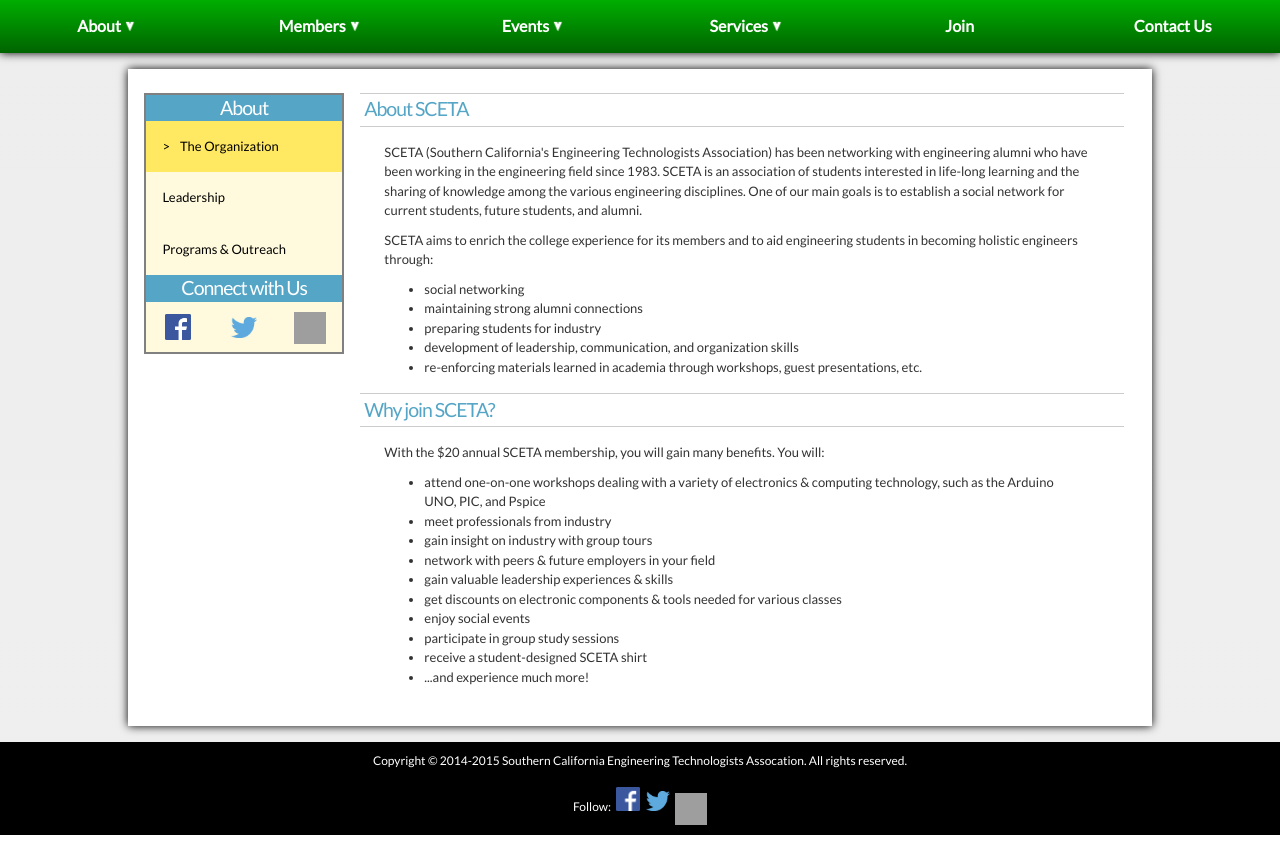
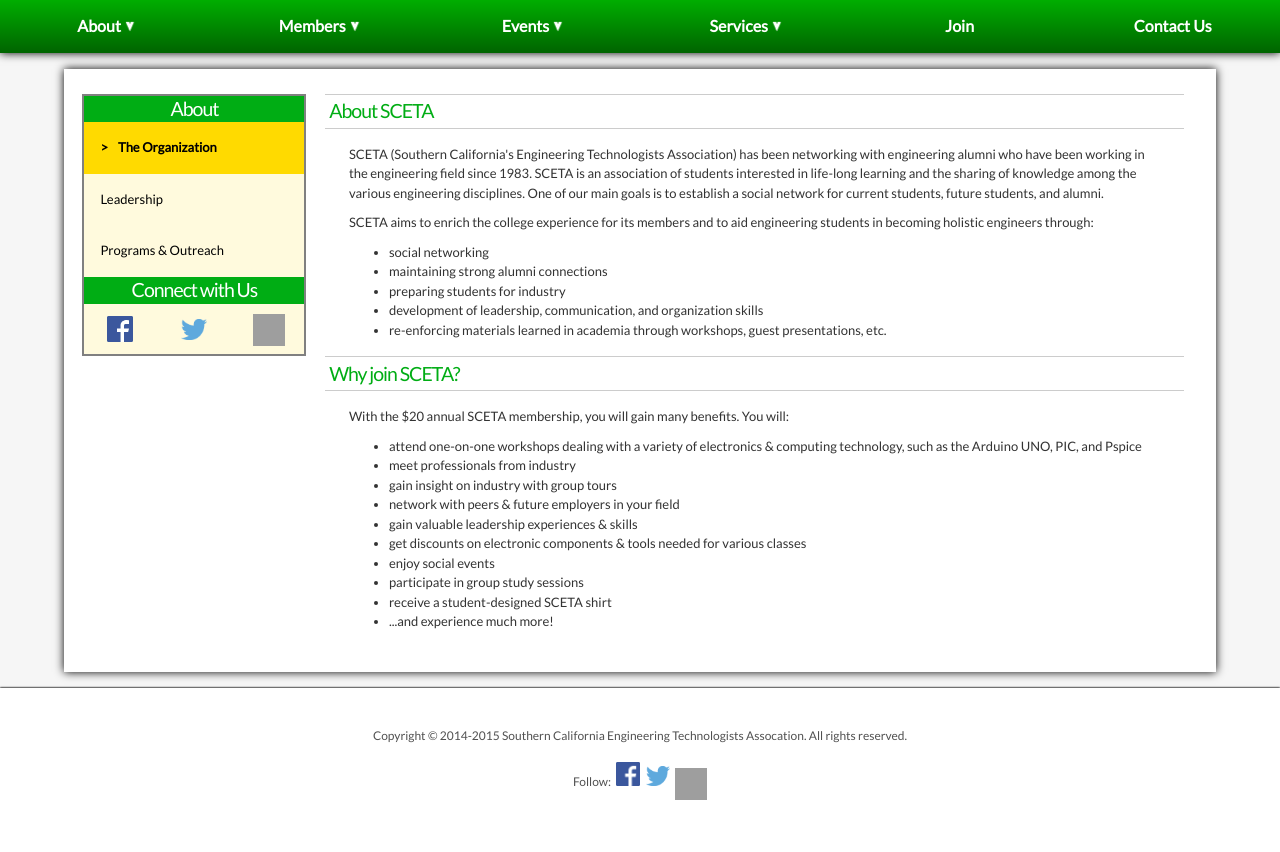
Before and after one commit to ScetaWebmaster/SCETACPP, a PHP site: page /about/ in a window 1280 px wide. Shown: the part 301-1153 px from the top of the page. Run offline with PHP 8.4, Linux system fonts and the light colour scheme; some libraries are stand-ins or nearby versions; grey boxes are pictures that could not be loaded.

Commit message:
Implemented new style changes for a cleaner, brighter look.

```diff
--- a/sceta.org/css/3cols.css
+++ b/sceta.org/css/3cols.css
@@ -12,15 +12,17 @@
 	width: 32.26%;
 }
 
-/*  GO FULL WIDTH AT LESS THAN 480 PIXELS */
+/*  GO FULL WIDTH AT LESS THAN 800 PIXELS */
 
-@media only screen and (max-width: 480px) {
+@media only screen and (max-width: 800px) {
 	.span_3_of_3 {
 		width: 100%;
 	}
+
 	.span_2_of_3 {
 		width: 100%;
 	}
+
 	.span_1_of_3 {
 		width: 100%;
 	}
--- a/sceta.org/css/480.css
+++ b/sceta.org/css/480.css
@@ -4,11 +4,11 @@ header {
 	width: 93.75%; /* 450px / 480px */
 }
 
-#maincontent{
+#maincontent {
 	width: 93.75%; /* 450px / 480px */
 }
 
-.maincontent{
+.maincontent {
 	width: 93.75%; /* 450px / 480px */
 }
 
--- a/sceta.org/css/col.css
+++ b/sceta.org/css/col.css
@@ -33,7 +33,7 @@
 	margin-left: 0; /* All Browsers Except IE6 and Lower */
 }
 
-@media only screen and (max-width: 480px) {
+@media only screen and (max-width: 800px) {
 	.col {
 		margin: 1% 0; /* Remove Margins as All Go Full Width at 480 Pixels */
 	}
--- a/sceta.org/css/style.css
+++ b/sceta.org/css/style.css
@@ -13,15 +13,15 @@ body {
 	margin: 0 auto;
 	padding: 0;
 	font: 100%/1.4 'Lato', 'lucida sans unicode', 'lucida grande', 'Trebuchet MS', verdana, arial, helvetica, helve, sans-serif;
-	color: #000;
+	color: #515151;
 	text-align: center;
-	background: #ededed;
-	background: -ms-linear-gradient(top, #ededed 0%, #efefef 100%);
-	background: -moz-linear-gradient(top, #ededed 0%, #efefef 100%);
-	background: -o-linear-gradient(top, #ededed 0%, #efefef 100%);
-	background: -webkit-gradient(linear, left top, left bottom, color-stop(0, #ededed), color-stop(1, #efefef));
-	background: -webkit-linear-gradient(top, #ededed 0%, #efefef 100%);
-	background: linear-gradient(top, #ededed 0%, #efefef 100%);
+	background: #f6f6f6;
+}
+
+	@media only screen and (max-width: 1024px) {
+		body {
+			background: #ffffff;
+		}
 	}
 
 .no-js #loader { display: none;  }
@@ -84,15 +84,12 @@ h3 {
 }
 
 h4 {
-	color: #444;
+	color: #00ad14;
 	margin-bottom: 0.5em;
 	font-size: 1.5em; /* 24 / 16  */
 	line-height: 1.25;
 }
 
-	footer h4 {
-		color: #ccc;
-	}
 
 h5 {
 	color: #555;
@@ -209,7 +206,7 @@ sub {
 /* ===== Links ===== */
 
 a {
-	color: #cc1122;
+	color: #0051d7;
 	-webkit-transition: all 0.5s ease;
 	-moz-transition: all 0.5s ease;
 	-o-transition: all 0.5s ease;
@@ -760,7 +724,7 @@ textarea:invalid {
 
 		#maincontent {
 			clear: both;
-			width: 80%; /* 1000px / 1250px */
+			width: 90%; /* 1000px / 1250px */
 			font-size: 0.8125em; /* 13 / 16 */
 			max-width: 92.3em; /* 1200px / 13 */
 			margin: 0 auto;
@@ -774,8 +738,14 @@ textarea:invalid {
 			box-shadow: 0px 0px 9px rgba(0, 0, 0, 1);
 		}
 
+			@media only screen and (max-width: 1024px) {
+				#maincontent {
+					margin-top: 8px;
+					box-shadow: none;
+				}
+			}
+
 			#maincontent h4 {
-				color: #55a5c6;
 				border-top: 1px solid #ccc;
 				border-bottom: 1px solid #ccc;
 				margin: 0 auto;
@@ -784,7 +754,7 @@ textarea:invalid {
 			}
 
 				#maincontent .span_1_of_4 h4 {
-					background: #55a5c6;
+					background: #00ad14;
 					border: none;
 					margin-bottom: 0;
 					color: #fff;
@@ -835,7 +805,8 @@ textarea:invalid {
 						}
 
 							#maincontent .span_1_of_4 ul li a#selected {
-								background: #ffe862;
+								background: #ffda00;
+								font-weight: bold;
 							}
 
 								#maincontent .span_1_of_4 ul li a#selected:before {
@@ -1289,8 +1227,8 @@ textarea:invalid {
 
 	#footercontainer {
 		width: 100%;
-		border-top: 1px solid #000;
-		background-color: #222;
+		background-color: #f6f6f6;
+		box-shadow: 0px 0px 2px rgba(0, 0, 0, 1);
 	}
 
 		footer {
@@ -1308,14 +1256,29 @@ textarea:invalid {
 				color: #aaa;
 			}
 
-		footer a:link, footer a:visited {
-			color: #999;
-			text-decoration: underline;
-		}
-
-		footer a:hover {
-			color: #fff;
-			text-decoration: underline;
+		.follow ul {
+			list-style: none;
+			margin: 0 auto;
+			margin-bottom: 1em;
+			padding: 0;
+		}
+
+			.follow ul li {
+				display: inline;
+				padding: 0 0.125em;
+			}
+
+		.follow img {
+			max-width: 2em;
+		}
+
+		#smallprint {
+			text-align: center;
+			background-color: #ffffff;
+			box-shadow: 0px 0px 2px rgba(0, 0, 0, 1);
+			color: #515151;
+			padding: 40px 0;
+			font-size: 0.75em;
 		}
 
 		ul.pagefooterlist, ul.pagefooterlistimages {
@@ -1360,36 +1323,6 @@ textarea:invalid {
 			opacity: 1.0;
 			-ms-filter: "progid:DXImageTransform.Microsoft.Alpha(Opacity=100)";
 			filter: alpha( opacity  = 100);
-		}
-
-			#smallprint {
-				text-align: center;
-				background-color: #000;
-				color: #fff;
-				padding: 10px;
-				font-size: 0.75em;
-			}
-
-		.follow ul {
-			list-style: none;
-			margin: 0 auto;
-			padding: 0;
-		}
-
-			.follow ul li {
-				display: inline;
-				padding: 0 0.125em;
-			}
-
-		.follow img {
-			max-width: 2em;
-		}
-
-		@media only screen and (max-width: 768px) {
-			#footercontainer .span_1_of_3 {
-				width: 100%;
-				margin: 0 auto;
-			}
 		}
 
 /* ===== Sections ===== */
--- a/sceta.org/gallery/resources/UberGallery.css
+++ b/sceta.org/gallery/resources/UberGallery.css
@@ -35,7 +35,6 @@
 /* -------------------------------------------------------------------------- */
 
 #galleryFooter {
-    border-top: 1px solid #CCC;
     margin-top: 10px;
     padding: 3px;
 }
--- a/sceta.org/index.php
+++ b/sceta.org/index.php
@@ -90,10 +90,6 @@
 									</div>
 								</div>
 								<div u="slides" style="cursor: move; position: absolute; left: 0px; top: 0px; width: 600px; height: 450px; overflow: hidden;">
-									<div>
-										<img u="image" src="http://www.cpp.edu/~rkr/images/diningroom.jpg">
-										<div u="thumb"><a href="news/2015/04/rsvp-now-2015-end-of-the-year-banquet/">RSVP Now: 2015 End of the Year Banquet</a></div>
-									</div>
 									<div>
 										<img u="image" src="http://netimpactla.org/wp-content/uploads/2012/12/Executive-Team.jpg">
 										<div u="thumb"><a href="news/2015/03/meet-our-new-officers/">Meet Our New Officers</a></div>
--- a/sceta.org/participants/index.php
+++ b/sceta.org/participants/index.php
@@ -84,6 +84,7 @@
 								</ul>
 							</p>
 
+							<!-- WARNING: Due to limitations, please fix the script file if you need more than 5 events. Find explanation there. -->
 							<h4>Event Participant List</h4>
 							<img id="list" style="margin-left: 24px;" src="../img/ic_loading.gif">
 							<script id="gDriveFeed" src="../js/googleDriveFeed_eventParticipants.js">
```
Also changed, not shown: other parts of sceta.org/css/style.css (+24 -80 lines). Lines whose indentation alone changed are shown as unchanged.
